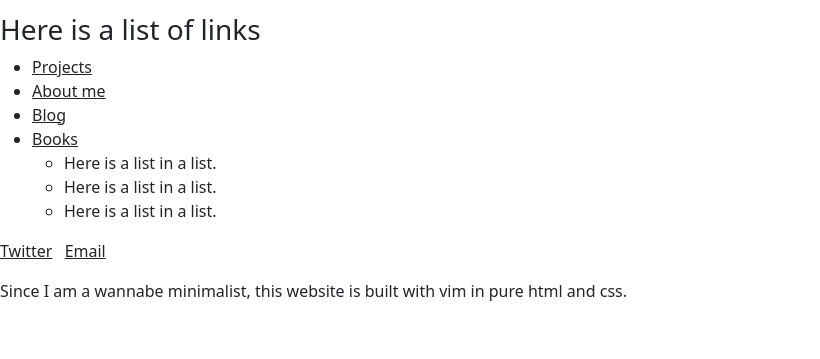
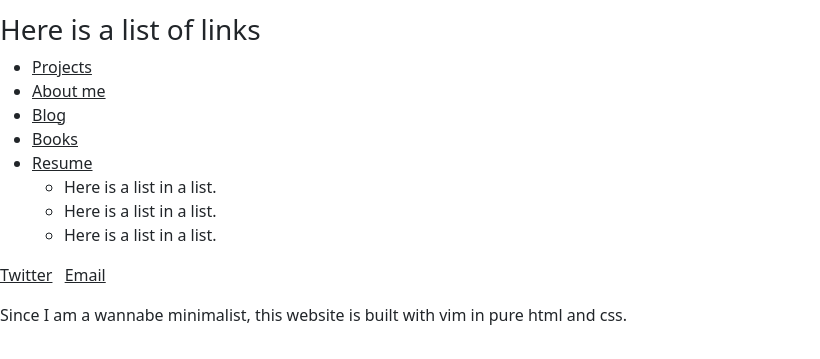
Before and after one commit to neilk17/neilk17.github.io, a plain HTML site: page index.html in a window 1280 px wide. Shown: the part 83-442 px from the top of the page, without its empty margins (0-820 px from the left). Drawn offline with nearby package versions, Linux system fonts and the light colour scheme.

Commit message:
Update index.html

```diff
--- a/index.html
+++ b/index.html
@@ -23,6 +23,7 @@
             <li><a href="#" class="link-dark">About me</a></li>
             <li><a href="#" class="link-dark">Blog</a></li>
             <li><a href="#" class="link-dark">Books</a></li>
+            <li><a href="#" class="link-dark">Resume</a></li>
             <ul>
                 <li> Here is a list in a list.</li>
                 <li> Here is a list in a list.</li>
```
